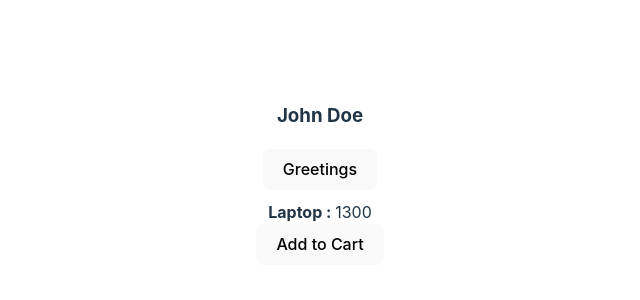
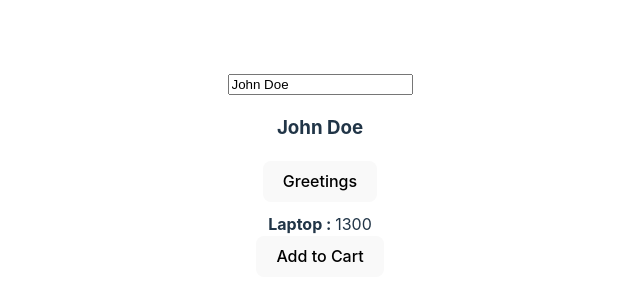
Before and after one commit to jerryseyi/vue-composition, a Vue app: page / in a window 1280 px wide. Shown: the part 226-526 px from the top of the page, without its empty margins (320-960 px from the left). Built offline with nearby package versions, Linux system fonts and the light colour scheme.

Commit message:
ref value

```diff
--- a/src/App.vue
+++ b/src/App.vue
@@ -1,22 +1,28 @@
 <script>
   import Product from "./components/Product.vue";
+  import {ref} from "vue";
 
   export default {
       components: {Product},
       setup() {
-          const name = 'John Doe';
-
+          const name = ref('John Doe');
+          console.log(name, name.value, 'from setup');
           const greeting = () => alert('welcome ' + name);
           const addItemToCart = (item) => alert(`one ${item} added to cart`);
 
           return {name, greeting, addItemToCart };
+      },
+
+      created() {
+          console.log(this.name, 'created hook');
       }
   }
 </script>
 
 <template>
   <div>
-      <h3>{{ name }}</h3>
+<!--      no need to use .value in the template-->
+      <input type="text" v-model="name"><h3>{{ name }}</h3>
       <button @click="greeting">Greetings</button>
       <br>
       <Product name="Laptop" :price="1300" @addToCart="addItemToCart"/>
```
